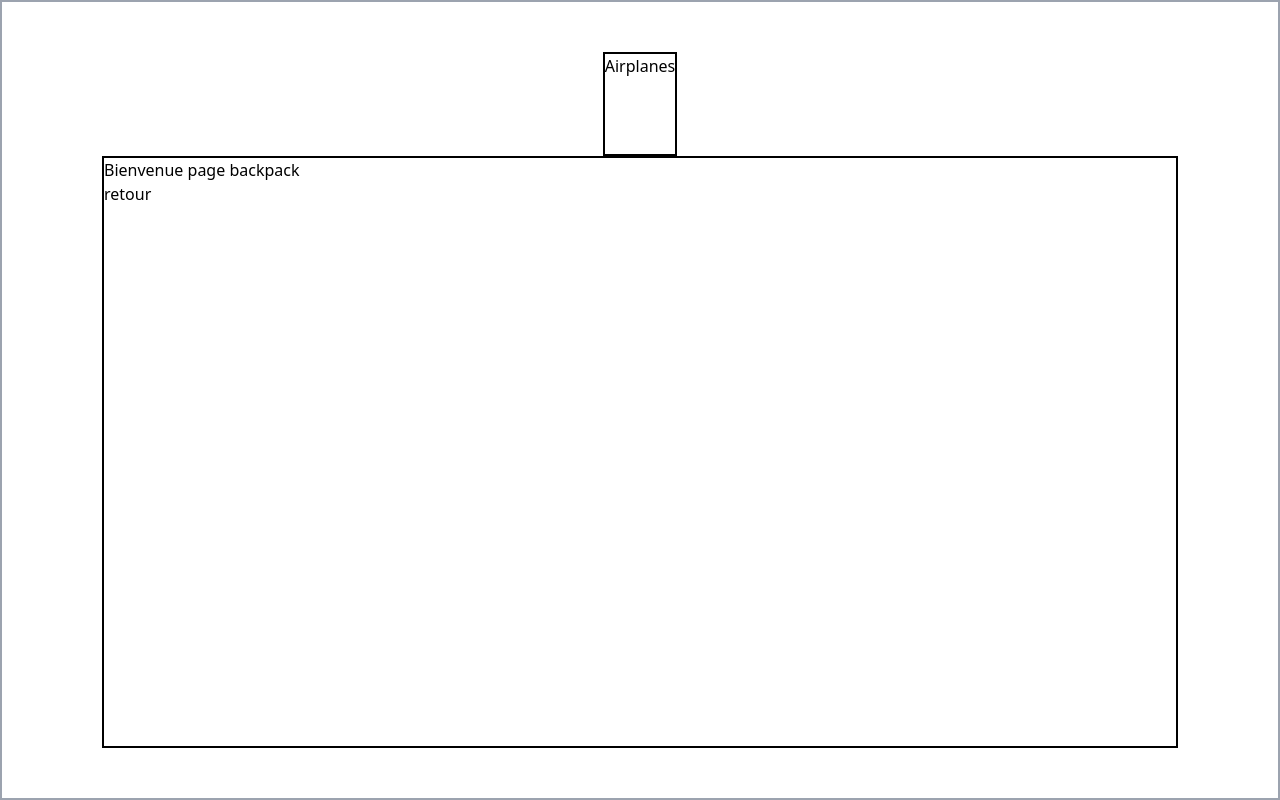
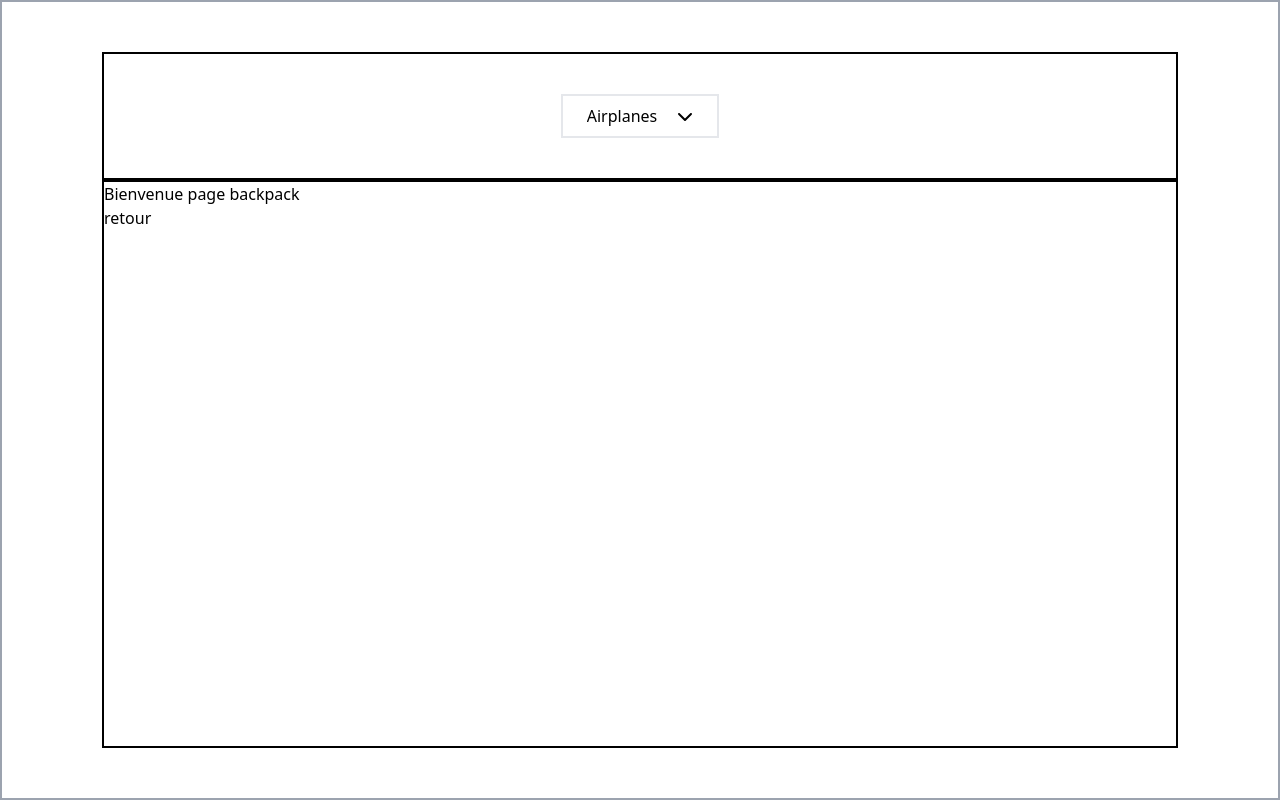
Before and after one commit to FPan7792/LuggageWeightCkecker, a Next.js app: page /report/1 in a window 1280 px wide. Built offline with nearby package versions, Linux system fonts and the light colour scheme; no server answers.

Commit message:
selector carrier ui ok

```diff
--- a/src/components/CompagnySelector/CompagnySelector.tsx
+++ b/src/components/CompagnySelector/CompagnySelector.tsx
@@ -4,7 +4,7 @@ type Props = {};
 
 const CompagnySelector: React.FC<Props> = () => {
 	return (
-		<div className=" border-2 border-black border-solid ">
+		<div className=" border-[1px] border-solid h-full">
 			<DropDownMenuBase />
 		</div>
 	);
--- a/src/components/Layout/Layout.tsx
+++ b/src/components/Layout/Layout.tsx
@@ -9,7 +9,7 @@ const Layout: React.FC<Props> = ({ children }) => {
 		// container
 		<div className=" border-gray-400 border-solid border-2 xl:flex flex-col h-screen my-0 mx-auto max-w-[1440px] px-[100px] py-[50px] ">
 			{/* header */}
-      <div className="flex flex-col justify-center items-center">
+			<div className=" border-2 border-black py-10 flex flex-col justify-center items-center">
 				<CompagnySelector />
 			</div>
 			{/* body */}
--- a/src/components/ui/DropDown/DropDown.tsx
+++ b/src/components/ui/DropDown/DropDown.tsx
@@ -31,20 +31,18 @@ const DropDown = ({
 			className={
 				// !!MANAGE UI
 				visible
-          ? " transition-all ease-out duration-1000  visible w-[100px]  bottom-0 left-0 text-red-600 bg-black"
-          : " transition-all ease-out duration-1000 invisible"
+					? "  w-72  border-[1px] border-solid absolute  transition ease-in duration-50  visible bg-white "
+					: "  w-72  border-[1px] border-solid absolute  transition ease-out duration-50 invisible"
 			}
 		>
 			{!isLoading &&
 				allCarriers.map((carrier, index) => (
 					<div
 						key={index}
-            className=""
+						className=" cursor-pointer flex justify-between items-center p-2 hover:bg-slate-100 "
 						onClick={() => setSelectedCarrier(carrier)}
 					>
-            <label>
-              {carrier.label}
-              {/* limit : {carrier.limit} */}
+						<label>{carrier.label}</label>
 						<input
 							type="radio"
 							value="option1"
@@ -55,7 +53,6 @@ const DropDown = ({
 									: true;
 							}}
 						/>
-            </label>
 					</div>
 				))}
 		</div>
--- a/src/components/ui/DropDown/DropDownMenu.tsx
+++ b/src/components/ui/DropDown/DropDownMenu.tsx
@@ -2,6 +2,8 @@ import { useState, useEffect } from "react";
 import { DropDown } from "./DropDown";
 
 import useCarrierStore from "../../../store/Carriers/carriers_store";
+import { FontAwesomeIcon } from "@fortawesome/react-fontawesome";
+import { faChevronDown, faChevronUp } from "@fortawesome/free-solid-svg-icons";
 
 type Props = {
 	style?: TailwindCustomedStyle_Component;
@@ -15,9 +17,24 @@ const DropDownMenu = ({ style }: Props) => {
 	useEffect(() => {}, [carriersState]);
 
 	return (
-    <nav className={style || "h-[100px]"}>
-      <p onClick={() => setVisible(!visible)}>{carriersState.title}</p>
+		<nav
+			className={
+				style ||
+				" max-w-[200px] cursor-pointer relative border-[1px] border-solid py-2 px-6 flex justify-center items-center "
+			}
+			onClick={() => setVisible(!visible)}
+		>
+			<span className=" truncate mr-5">{carriersState.title}</span>
+
+			{!visible ? (
+				<FontAwesomeIcon icon={faChevronDown} />
+			) : (
+				<FontAwesomeIcon icon={faChevronUp} />
+			)}
+
+			<div className=" z-10 absolute left-0 -bottom-0 translate-y-2  ">
 				<DropDown datas={carriersState} visible={visible} />
+			</div>
 		</nav>
 	);
 };
```
Lines whose indentation alone changed are shown as unchanged.
